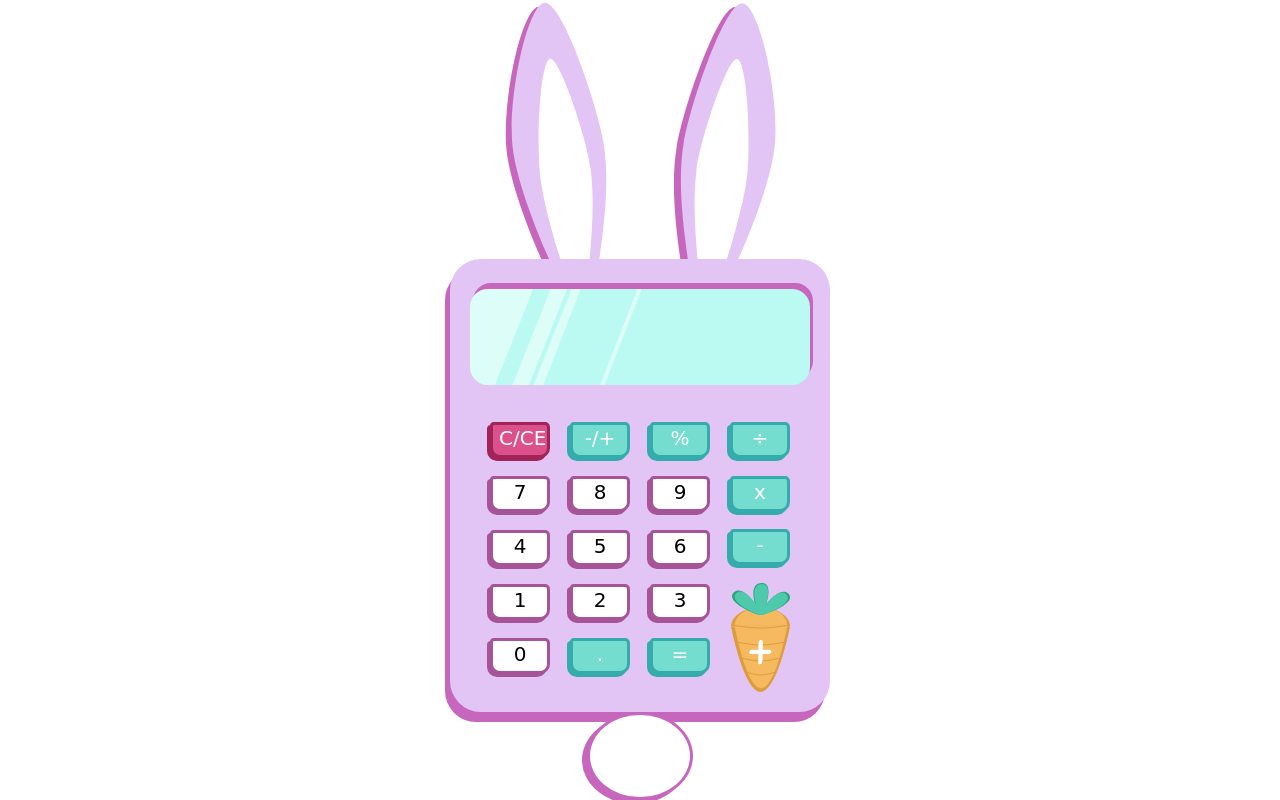
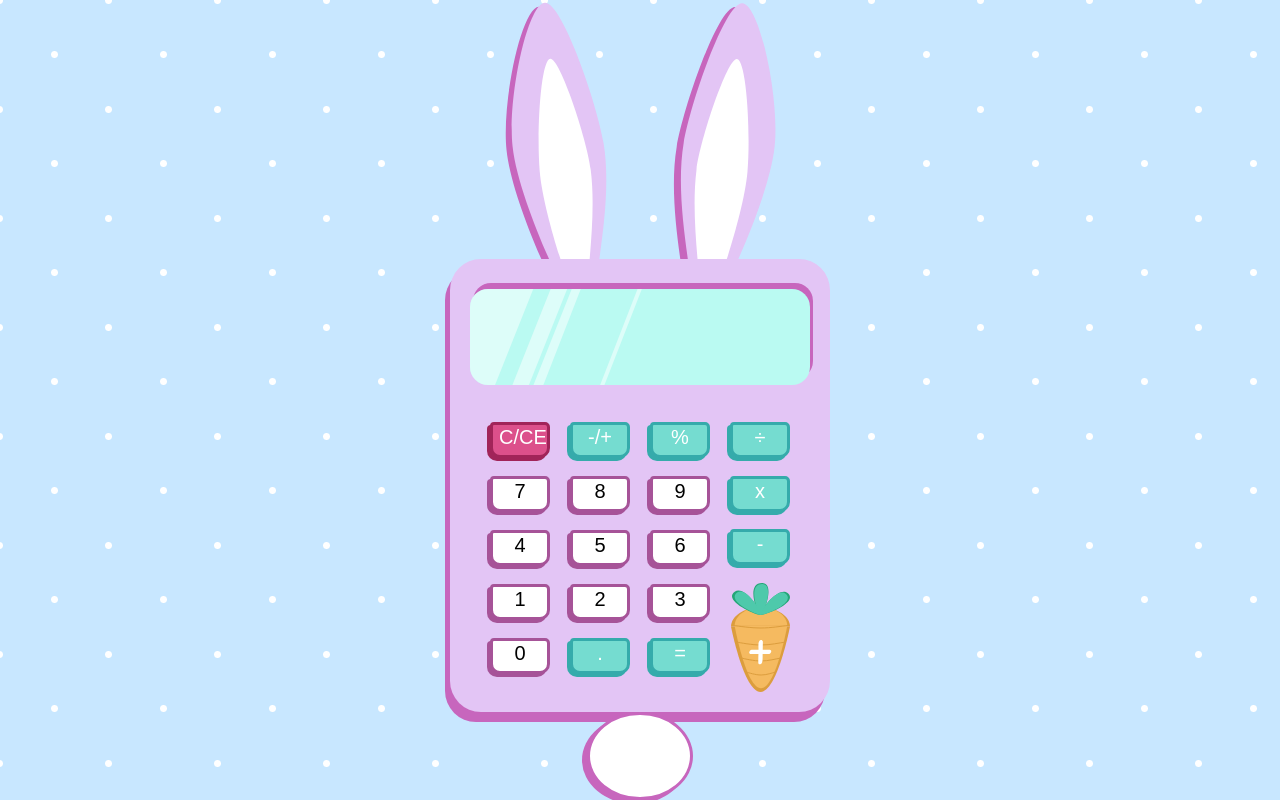
Before and after one commit to theCorgiCoder/BN-final-the-cutest-calculator, a plain HTML site: page index.html in a window 1280 px wide. Drawn offline with Linux system fonts and the light colour scheme.

Commit message:
updated background css

```diff
--- a/index.html
+++ b/index.html
@@ -9,7 +9,7 @@
     <script src="./script.js" defer></script>
 </head>
 <body>
-    <main class="calculator-container">
+    <main>
         <div class="ear-container">
             <img src="./assets/images/left_ear.svg" class="ear">
             <img src="./assets/images/right_ear.svg" class="ear">
@@ -17,7 +17,10 @@
         <div class="calculator">
             <div class="calculator-display">
                 <img id="display-highlight" src="./assets/images/display-highlight.svg">
-                <div class="display-number"></div>
+                <div class="output">
+                    <div class="previous-operand"></div>
+                    <div class="current-operand"></div>
+                </div>
             </div>
             <div class="calculator-keypad">
                 <div class="button-column">
--- a/style.css
+++ b/style.css
@@ -1,6 +1,6 @@
 * {
     /* border: 1px solid red; */
-    font-family: 'Patrick Hand SC', cursive;
+    font-family: 'Patrick Hand SC', sans-serif;
 }
 
 body {
@@ -8,9 +8,15 @@ body {
     justify-content: center;
     align-items: center;
     margin: 0;
+    background:
+    radial-gradient(#fff 3px, transparent 4px), /* Creates dots*/
+    radial-gradient(#fff 3px, transparent 4px),
+    #c8e7ff;
+    background-size: 109px 109px, 109px 109px,100% 6px, 109px 109px, 109px 109px;
+    background-position: 54px 55px, 0px 0px, 0px 0px, 0px 0px, 0px 0px;
 }
 
-.calculator-container {
+main {
     display: flex;
     flex-direction: column;
     justify-content: center;
@@ -64,7 +70,7 @@ body {
     opacity: 0.5;
 }
 
-.display-number {
+.output{
     color:#1B6A6A;
     font-size: 50px;
     text-align: right;
```
